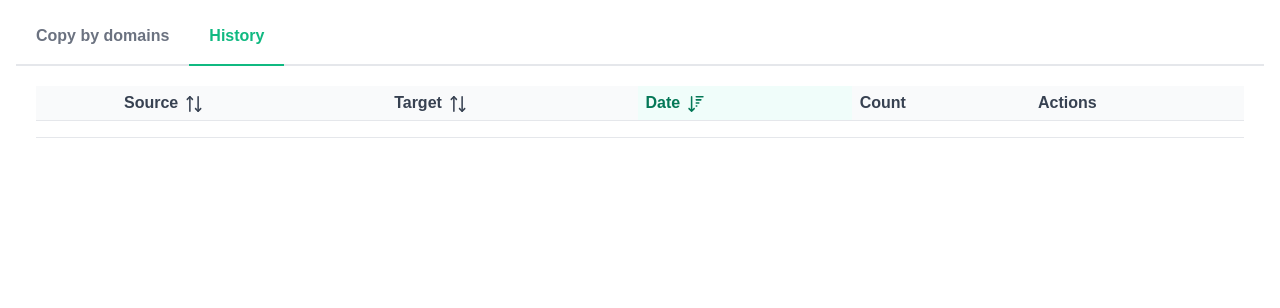
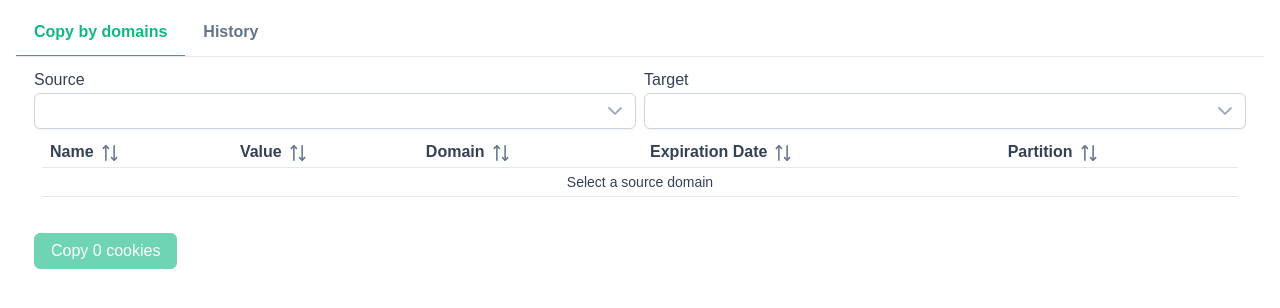
Before and after one commit to alex-cuvelier/cookie-copier, a Vue app: page / in a window 1280 px wide. Shown: the top 308 px of the page. Built offline with nearby package versions, Linux system fonts and the light colour scheme; no server answers; a web font is replaced by a local one.

Commit message:
Update dependencies and fix UI bugs, add component domain selector

```diff
--- a/package.json
+++ b/package.json
@@ -16,7 +16,7 @@
     "pinia": "^2.1.7",
     "primeicons": "^6.0.1",
     "primevue": "^3.48.1",
-    "vue": "^3.3.11"
+    "vue": "^3.4.19"
   },
   "devDependencies": {
     "@rushstack/eslint-patch": "^1.3.3",
--- a/src/App.vue
+++ b/src/App.vue
@@ -1,6 +1,6 @@
 <template>
     <div class="m-2">
-        <TabView :activeIndex="1">
+        <TabView :activeIndex="0">
             <TabPanel header="Copy by domains">
                 <CopyByDomain />
             </TabPanel>
--- a/src/components/CookiesTable.vue
+++ b/src/components/CookiesTable.vue
@@ -1,11 +1,11 @@
 <template>
-        <DataTable :value="cookies" :size="'small'" class="cookies-table">
+        <DataTable :value="props.cookies" :size="'small'" class="cookies-table">
+            <Column field="name" header="Name"></Column>
             <Column field="domain" header="Domain"></Column>
+            <Column field="path" header="Path"></Column>
             <Column field="expirationDate" header="ExpirationDate"></Column>
             <Column field="hostOnly" header="HostOnly"></Column>
             <Column field="httpOnly" header="HttpOnly"></Column>
-            <Column field="name" header="Name"></Column>
-            <Column field="path" header="Path"></Column>
             <Column field="sameSite" header="SameSite"></Column>
             <Column field="secure" header="Secure"></Column>
             <Column field="session" header="Session"></Column>
--- a/src/components/CopyByDomain.vue
+++ b/src/components/CopyByDomain.vue
@@ -2,31 +2,25 @@
     <div class="flex gap-2">
         <div class="flex-1 flex flex-col">
             <label for="sourceDomain" class="mb-1">Source</label>
-            <Dropdown v-model="sourceDomain" inputId="sourceDomain" :options="openedTabsDomains" placeholder="Source" />
+            <DomainSelector v-model="sourceDomain" inputId="sourceDomain" :placeholder="Source"/>
         </div>
 
         <div class="flex-1 flex flex-col">
             <label for="targetDomain" class="mb-1">Target</label>
-            <Dropdown v-model="targetDomain" inputId="targetDomain" :options="openedTabsDomains" placeholder="Target" />
+            <DomainSelector v-model="targetDomain" inputId="targetDomain" :placeholder="Target"/>
         </div>
     </div>
 
     <div class="w-full p-2">
-        <DataTable
-            :value="sourceDomainCookies"
-            :size="'small'"
-            class="cookies-table mb-5"
-            v-model:selection="selectedCookies"
-            selectionMode="multiple"
-            :metaKeySelection="metaKey"
-        >
+        <DataTable :value="sourceDomainCookies" :size="'small'" class="cookies-table mb-5"
+            v-model:selection="selectedCookies" selectionMode="multiple" :metaKeySelection="metaKey">
             <Column field="name" header="Name" sortable></Column>
             <Column field="value" header="Value" sortable></Column>
             <Column field="domain" header="Domain" sortable></Column>
             <Column field="expirationDate" header="Expiration Date" sortable></Column>
             <Column field="partitionKey.topLevelSite" header="Partition" sortable></Column>
             <template #empty>
-                <div v-if="sourceDomain.value" class="text-center">No cookies for {{ sourceDomain.value }}</div>
+                <div v-if="sourceDomain" class="text-center">No cookies for {{ sourceDomain }}</div>
                 <div v-else class="text-center">Select a source domain</div>
             </template>
         </DataTable>
@@ -37,27 +31,19 @@
 </template>
 
 <script setup>
-import { ref, computed, onMounted, watch } from 'vue';
-import Dropdown from 'primevue/dropdown';
+import { ref, computed, watch } from 'vue';
 import DataTable from 'primevue/datatable';
 import Column from 'primevue/column';
 import Button from 'primevue/button';
 import { useToast } from 'primevue/usetoast';
 import { useHistoryStore } from '@/stores/history';
+import DomainSelector from '@/components/DomainSelector.vue';
 
 const toast = useToast();
 const { pushHistory } = useHistoryStore();
 
 const sourceDomain = ref('');
 const targetDomain = ref('');
-const openedTabsDomains = ref([]);
-
-//get opened tabs domains on mount and save them in openedTabsDomains
-const getOpenedTabs = async () => {
-    const tabs = await chrome.tabs.query({});
-    openedTabsDomains.value = [...new Set(tabs.map((tab) => new URL(tab.url).hostname))];
-};
-onMounted(getOpenedTabs);
 
 const selectedCookies = ref([]);
 const sourceDomainCookies = ref([]);
--- a/src/components/CopyHistory.vue
+++ b/src/components/CopyHistory.vue
@@ -1,13 +1,7 @@
 <template>
     <div>
-        <DataTable
-            :value="history"
-            v-model:expandedRows="expandedRows"
-            :size="'small'"
-            class="cookies-table mb-5"
-            sortField="date"
-            sortOrder="-1"
-        >
+        <DataTable :value="history" v-model:expandedRows="expandedRows" :size="'small'" class="cookies-table mb-5"
+            sortField="date" sortOrder="-1">
             <Column expander style="width: 5rem" />
             <Column field="source" header="Source" sortable></Column>
             <Column field="target" header="Target" sortable></Column>
@@ -17,9 +11,10 @@
                     {{ slotProps.data.cookies.length }}
                 </template>
             </Column>
-            <Column header ="Actions">
+            <Column header="Actions">
                 <template #body="slotProps">
-                    <Button rounded outlined icon="pi pi-replay" size="sm" @click="copyHistory(slotProps.data)" class="size-8"></Button>
+                    <Button rounded outlined icon="pi pi-replay" size="sm" @click="copyHistory(slotProps.data)"
+                        class="size-8" v-tooltip.left="'Rerun this copy'"></Button>
                 </template>
             </Column>
             <template #expansion="slotProps">
--- /dev/null
+++ b/src/components/DomainSelector.vue
@@ -0,0 +1,47 @@
+<template>
+    <Dropdown v-model="modelValue" :inputId="props.inputId" filter :options="domains" @click="getDomains"
+        :placeholder="props.placeholder">
+        <template #header>
+            <div class="card flex justify-center my-2">
+                <SelectButton v-model="type" :options="['Tabs', 'All']" />
+            </div>
+        </template>
+    </Dropdown>
+</template>
+
+<script setup>
+import Dropdown from 'primevue/dropdown';
+import SelectButton from 'primevue/selectbutton';
+import { ref, watch } from 'vue';
+
+const modelValue = defineModel();
+const type = ref('Tabs');
+const props = defineProps({
+    inputId: String,
+    placeholder: String,
+});
+
+const domains = ref([]);
+const getDomains = () => {
+    if (type.value === 'Tabs') {
+        getOpenedTabsDomains();
+    } else {
+        getAllCookiesDomains();
+    }
+};
+const getOpenedTabsDomains = async () => {
+    const tabs = await chrome.tabs.query({});
+    domains.value = [...new Set(tabs.map((tab) => new URL(tab.url).hostname))];
+    console.log('openedTabsDomains', domains.value);
+};
+
+const getAllCookiesDomains = async () => {
+    const cookies = await chrome.cookies.getAll({});
+    domains.value = [...new Set(cookies.map((cookie) => cookie.domain))];
+    console.log('allDomains', domains.value);
+};
+
+watch(type, getDomains, { immediate: true });
+</script>
+
+<style lang="scss" scoped></style>
--- a/src/main.js
+++ b/src/main.js
@@ -1,4 +1,5 @@
-import 'primevue/resources/themes/lara-light-green/theme.css'
+import 'primevue/resources/themes/aura-light-green/theme.css'
+
 import 'primeicons/primeicons.css'
 import './assets/main.scss'
 
@@ -7,6 +8,7 @@ import { createPinia } from 'pinia'
 
 import PrimeVue from 'primevue/config';
 import ToastService from 'primevue/toastservice';
+import Tooltip from 'primevue/tooltip';
 
 import App from './App.vue'
 
@@ -14,6 +16,8 @@ const app = createApp(App)
 
 app.use(PrimeVue);
 app.use(ToastService);
+app.directive('tooltip', Tooltip);
+
 app.use(createPinia())
 
 app.mount('#app')
```
Also changed, not shown: 1 other file (tests, documents, lock files or other folders).
